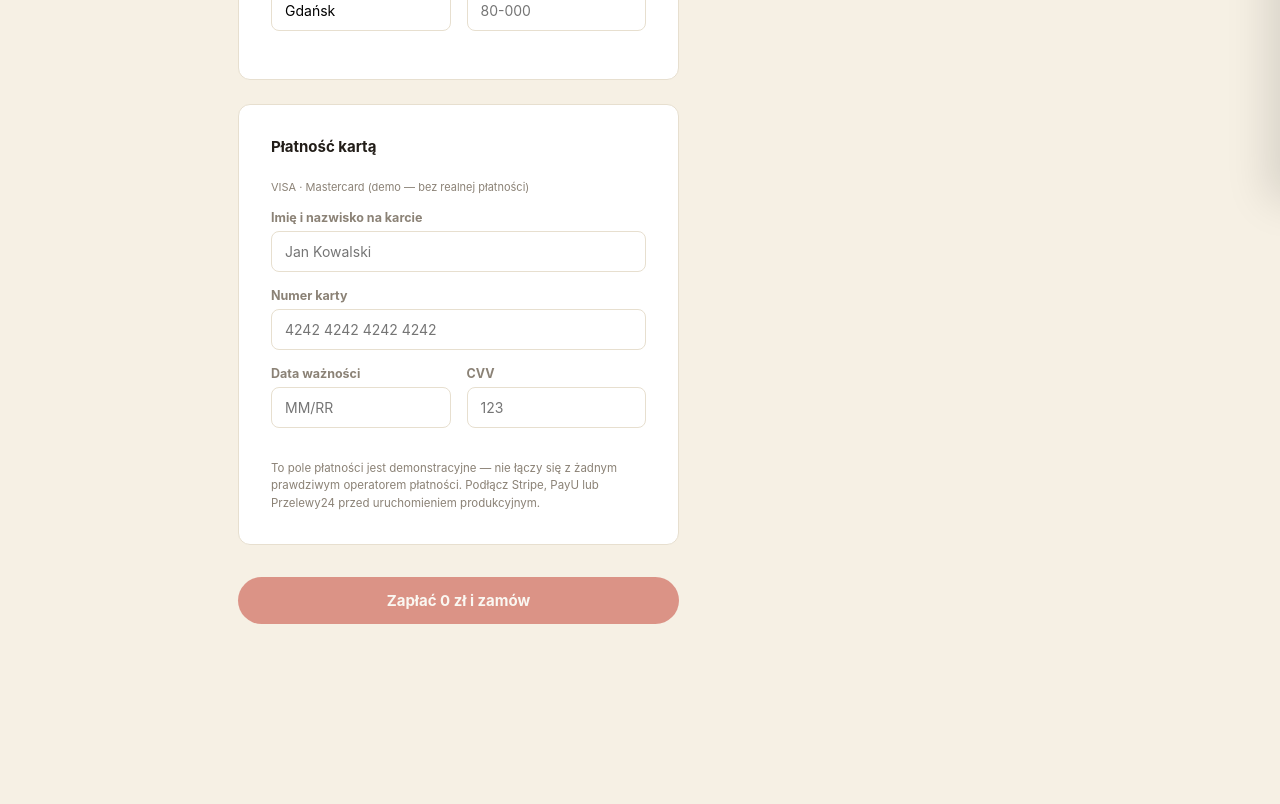
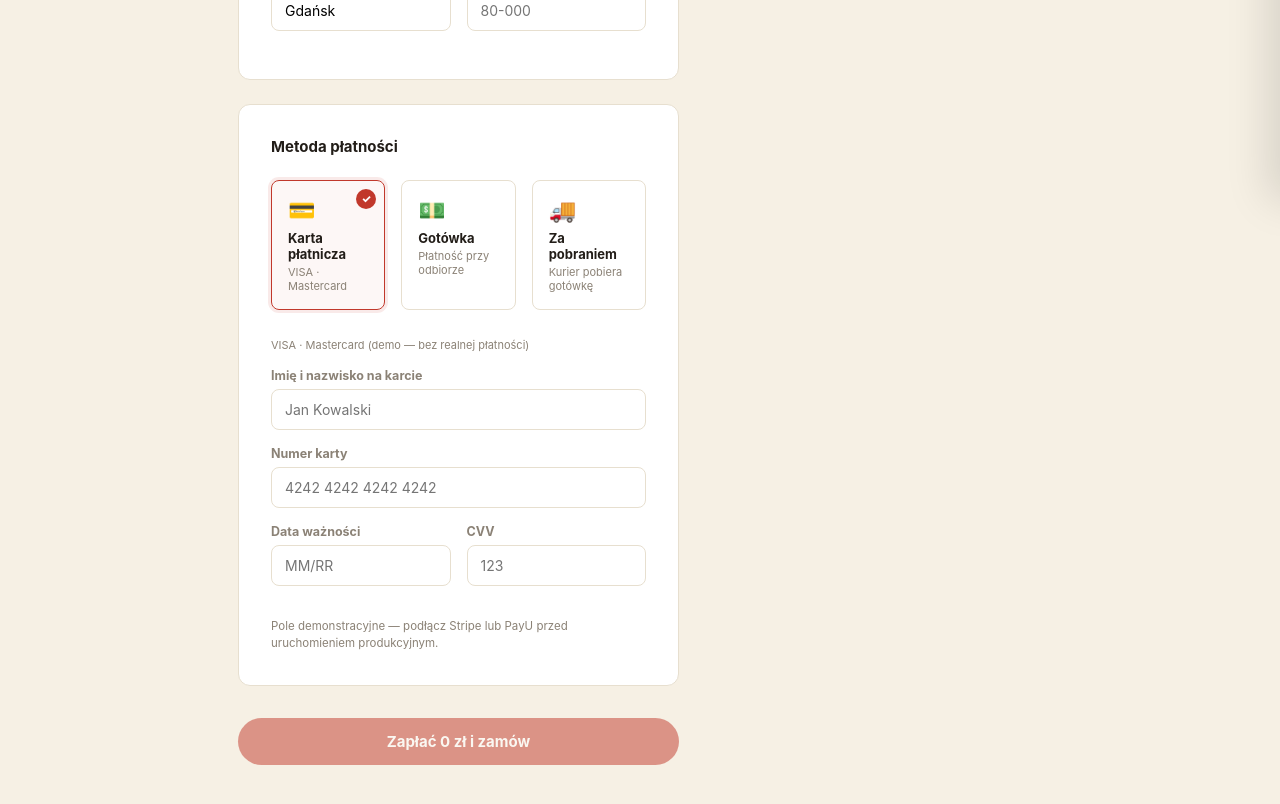
Before and after one commit to aleksfeschuk/cozza-nostra-pizzeria, a React (Vite) app: page /checkout in a window 1280 px wide. Shown: the part 600-1404 px from the top of the page. Before the commit the page ends 1288 px from the top, so only its background shows below. Built offline with nearby package versions, Linux system fonts and the light colour scheme; no server answers.

Commit message:
new change in checkoutPage

```diff
--- a/src/pages/CheckoutPage.tsx
+++ b/src/pages/CheckoutPage.tsx
@@ -1,16 +1,19 @@
 import { useState } from "react";
 import { Link } from "react-router-dom";
+import { motion, AnimatePresence } from "motion/react";
 import styles from '../styles/CheckoutPage.module.scss'
 import { CheckIcon } from "lucide-react";
 import { useCart } from "../hooks/useCart";
 import { track } from "../components/lib/analytics";
 
 type DeliveryMethod = 'delivery' | 'pickup'
+type PaymentMethod = 'card' | 'cash' | 'cash_on_delivery'
 
 export default function CheckoutPage() {
     const { items, totalPrice, clear } = useCart()
 
     const [method, setMethod] = useState<DeliveryMethod>('delivery')
+    const [payment, setPayment] = useState<PaymentMethod>('card')
     const [name, setName] = useState('')
     const [phone, setPhone] = useState('')
     const [street, setStreet] = useState('')
@@ -36,10 +39,12 @@ export default function CheckoutPage() {
             return 'Podaj adres dostawy.'
         }
 
+        if (payment === 'card') {
+
             if (!cardNumber.trim() || !cardExpiry.trim() || !cardCvv.trim() || !cardName.trim()) {
                 return 'Uzupełnij dane karty.'
             }
-
+        }
         return null
     }
 
@@ -61,7 +66,7 @@ export default function CheckoutPage() {
             setOrderId(id)
             track({
                 type: 'order_placed',
-                label: `${items.reduce((n, i) => n + i.quantity, 0)} pizz, ${grandTotal} zł, ${method}`,
+                label: `${items.reduce((n, i) => n + i.quantity, 0)} pizz, ${grandTotal} zł, ${method}, ${payment}`,
             })
             clear()
             setSubmitting(false)
@@ -194,8 +199,53 @@ export default function CheckoutPage() {
                     </div>
 
                     <div className={styles.section}>
-                        <div className={styles.sectionTitle}>Płatność kartą</div>
-                        <div className={styles.cardIcons}>VISA · Mastercard (demo — bez realnej płatności)</div>
+                        <div className={styles.sectionTitle}>Metoda płatności</div>
+
+                        <div className={styles.paymentGrid}>
+                            {[
+                                { value: 'card' as PaymentMethod, label: 'Karta płatnicza', icon: '💳', sub: 'VISA · Mastercard' },
+                                { value: 'cash' as PaymentMethod, label: 'Gotówka', icon: '💵', sub: 'Płatność przy odbiorze' },
+                                { value: 'cash_on_delivery' as PaymentMethod, label: 'Za pobraniem', icon: '🚚', sub: 'Kurier pobiera gotówkę' },
+                            ].map(opt => (
+                                <motion.button
+                                    key={opt.value}
+                                    type="button"
+                                    className={payment === opt.value ? styles.payOptActive : styles.payOpt}
+                                    onClick={() => setPayment(opt.value)}
+                                    whileHover={{ y: -2 }}
+                                    whileTap={{ scale: 0.97 }}
+                                    transition= {{ type: 'spring', stiffness: 400, damping: 24}}
+                                >
+                                    <span className={styles.payOptIcon}>{opt.icon}</span>
+                                    <span className={styles.payOptLabel}>{opt.label}</span>
+                                    <span className={styles.payOptSub}>{opt.sub}</span>
+                                    {payment === opt.value && (
+                                        <motion.span
+                                            className={styles.payOptCheck}
+                                            initial={{ scale: 0}}
+                                            animate={{ scale: 1}}
+                                            transition={{ type: 'spring', stiffness: 600, damping: 22}}
+                                        >
+                                            ✓
+                                        </motion.span>
+                                    )}
+                                </motion.button>
+                            ))}
+                        </div>
+
+                        <AnimatePresence>
+                            {payment === 'card' && (
+                            <motion.div
+                                initial={{ opacity: 0, height: 0 }}
+                                animate={{ opacity: 1, height: 'auto' }}
+                                exit={{ opacity: 0, height: 0 }}
+                                transition={{ duration: 0.3, ease: [0.22, 1, 0.36, 1] }}
+                                style={{ overflow: 'hidden' }}
+                            >
+                                <div style={{paddingTop: '20px'}}>
+                                    <div className={styles.cardIcons}>
+                                        VISA · Mastercard (demo — bez realnej płatności)
+                                    </div>
 
                                     <div className={styles.field}>
                                         <label className={styles.label} htmlFor="cardName">
@@ -253,10 +303,30 @@ export default function CheckoutPage() {
                                     </div>
 
                                     <p className={styles.payNote}>
-                            To pole płatności jest demonstracyjne — nie łączy się z
-                            żadnym prawdziwym operatorem płatności. Podłącz Stripe,
-                            PayU lub Przelewy24 przed uruchomieniem produkcyjnym.
+                                        Pole demonstracyjne — podłącz Stripe lub PayU przed
+                                        uruchomieniem produkcyjnym.
                                     </p>
+                                </div>
+                            </motion.div>
+                            )}
+                        </AnimatePresence>
+
+
+                        <AnimatePresence>
+                            {(payment === 'cash' || payment === 'cash_on_delivery') && (
+                                <motion.div
+                                    className={styles.cashNote}
+                                    initial={{ opacity: 0, y: 8 }}
+                                    animate={{ opacity: 1, y: 0 }}
+                                    exit={{ opacity: 0, y: 8 }}
+                                    transition={{ duration: 0.25 }}
+                                >
+                                    {payment === 'cash'
+                                        ? '💵 Przygotuj gotówkę przy odbiorze osobistym lub dostawie.'
+                                        : '🚚 Kurier pobierze gotówkę przy dostarczeniu zamówienia.'}
+                                </motion.div>
+                            )}
+                        </AnimatePresence>
                     </div>
 
                     {error && <p className={styles.errorText}>{error}</p>}
--- a/src/styles/CheckoutPage.module.scss
+++ b/src/styles/CheckoutPage.module.scss
@@ -211,6 +211,98 @@
     margin-top: $space-2;
 }
 
+.paymentGrid {
+    display: grid;
+    grid-template-columns: repeat(3, 1fr);
+    gap: $space-3;
+    margin-bottom: $space-2;
+
+    @media (max-width: $bp-mobile) {
+        grid-template-columns: 1fr;
+    }
+}
+
+// Base payment option tile
+.payOpt {
+    position: relative;
+    display: flex;
+    flex-direction: column;
+    align-items: flex-start;
+    gap: 3px;
+    padding: $space-3 $space-3;
+    border-radius: $radius-sm;
+    border: 1.5px solid $card-border;
+    background: #fff;
+    cursor: pointer;
+    font-family: $font-body;
+    text-align: left;
+    transition:
+        border-color 0.18s ease,
+        box-shadow 0.18s ease;
+
+    &:hover {
+        border-color: darken($card-border, 15%);
+        box-shadow: 0 4px 12px rgba(0, 0, 0, 0.06);
+    }
+}
+
+.payOptActive {
+    @extend .payOpt;
+    border-color: $red;
+    background: rgba($red, 0.04);
+    box-shadow: 0 0 0 3px rgba($red, 0.1);
+
+    &:hover {
+        border-color: $red;
+    }
+}
+
+.payOptIcon {
+    font-size: 22px;
+    margin-bottom: 4px;
+}
+
+.payOptLabel {
+    font-size: 13px;
+    font-weight: 700;
+    color: $text-dark;
+}
+
+.payOptSub {
+    font-size: 11px;
+    color: $muted;
+}
+
+
+.payOptCheck {
+    position: absolute;
+    top: 8px;
+    right: 8px;
+    width: 20px;
+    height: 20px;
+    border-radius: 50%;
+    background: $red;
+    color: #fff;
+    font-size: 11px;
+    font-weight: 800;
+    display: flex;
+    align-items: center;
+    justify-content: center;
+}
+
+// Cash payment info box
+.cashNote {
+    margin-top: $space-3;
+    padding: $space-3;
+    background: rgba($red, 0.05);
+    border: 1px solid rgba($red, 0.15);
+    border-radius: $radius-sm;
+    font-size: 13.5px;
+    color: $text-dark;
+    line-height: 1.5;
+}
+
+
 // ---- Confirmation screen ----
 
 .confirm {
```
Lines whose indentation alone changed are shown as unchanged.
